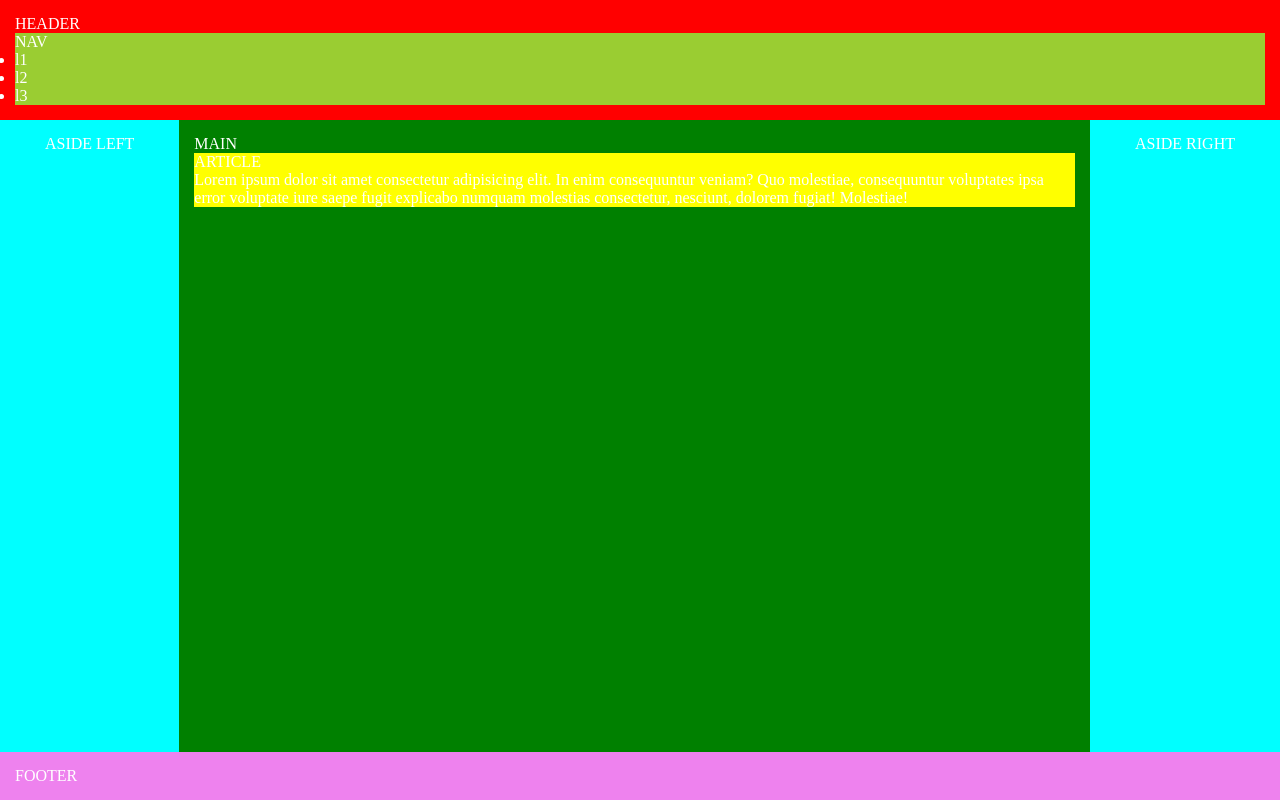
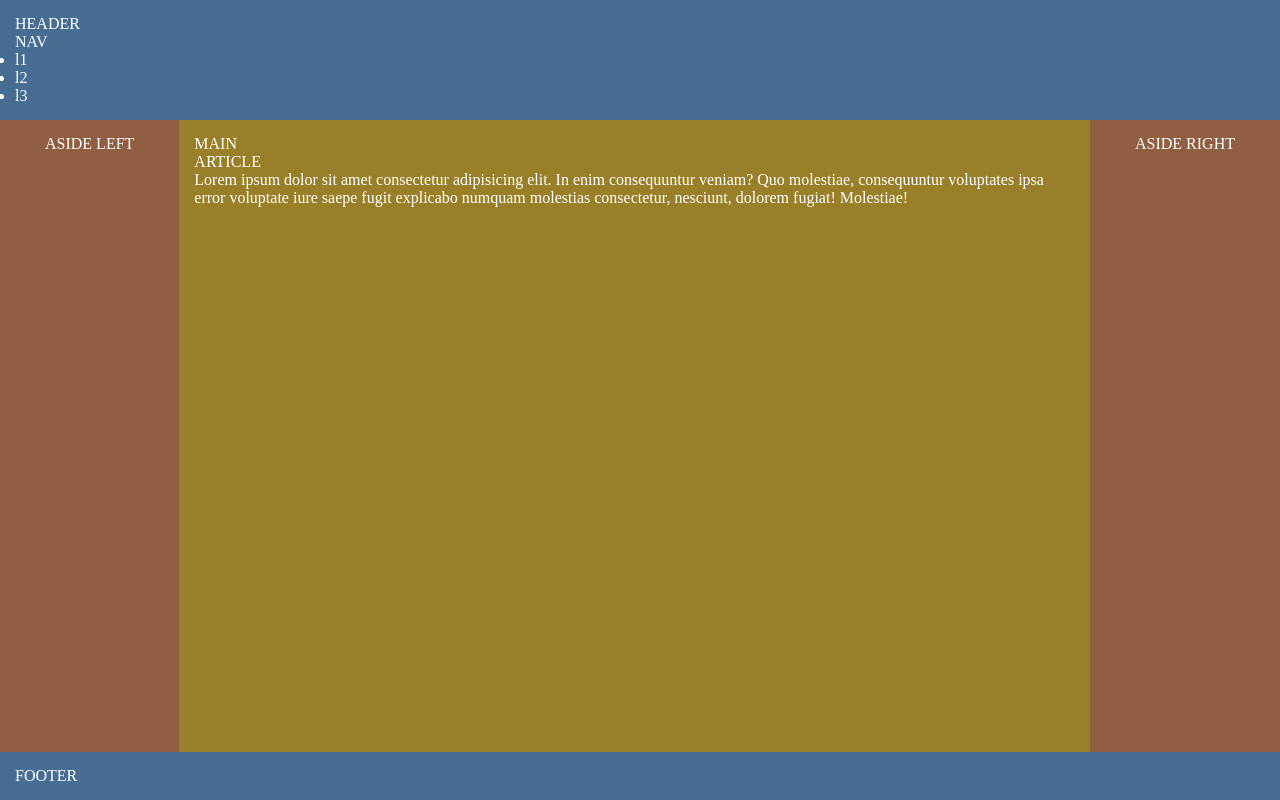
Before and after one commit to anthnyM/santo_grial, a plain HTML site: page index.html in a window 1280 px wide. Drawn offline with Linux system fonts and the light colour scheme.

Commit message:
santo grial

```diff
--- a/index.html
+++ b/index.html
@@ -7,8 +7,8 @@
     <link rel="stylesheet" href="styles.css">
 </head>
 <body>
-    <header style="background-color: red;">HEADER
-        <nav style="background-color: yellowgreen;">NAV
+    <header>HEADER
+        <nav>NAV
             <ul>
                 <li>l1</li>
                 <li>l2</li>
@@ -16,13 +16,13 @@
             </ul>
         </nav>
     </header>
-    <aside style="background-color: aqua;">ASIDE LEFT</aside>
-    <main style="background-color: green;">MAIN
-        <article style="background-color: yellow;">ARTICLE
+    <aside>ASIDE LEFT</aside>
+    <main>MAIN
+        <article>ARTICLE
             <section>Lorem ipsum dolor sit amet consectetur adipisicing elit. In enim consequuntur veniam? Quo molestiae, consequuntur voluptates ipsa error voluptate iure saepe fugit explicabo numquam molestias consectetur, nesciunt, dolorem fugiat! Molestiae!</section>
         </article>
     </main>
-    <aside style="background-color: aqua;">ASIDE RIGHT</aside>
-    <footer style="background-color: violet;">FOOTER</footer>
+    <aside>ASIDE RIGHT</aside>
+    <footer>FOOTER</footer>
 </body>
 </html>
```
